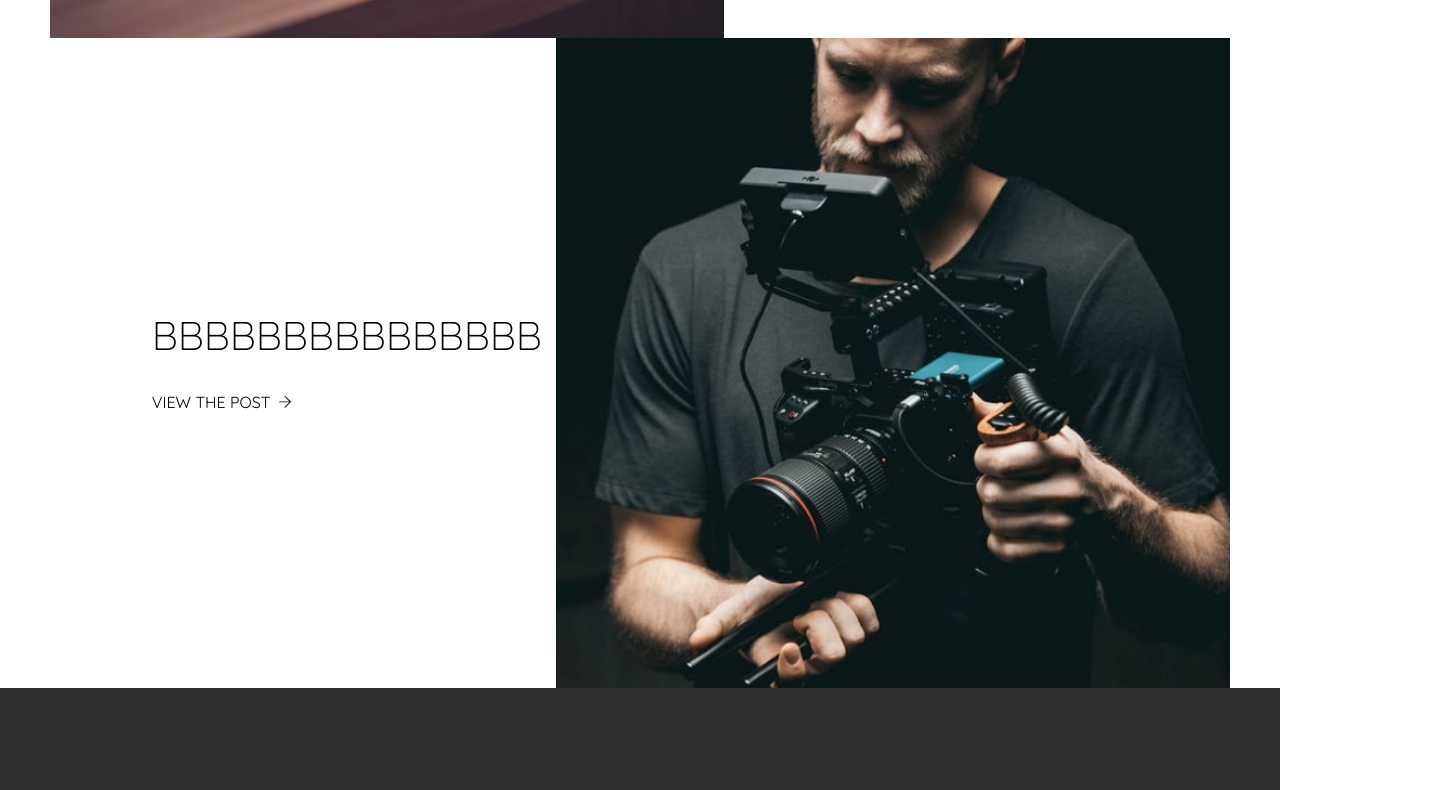
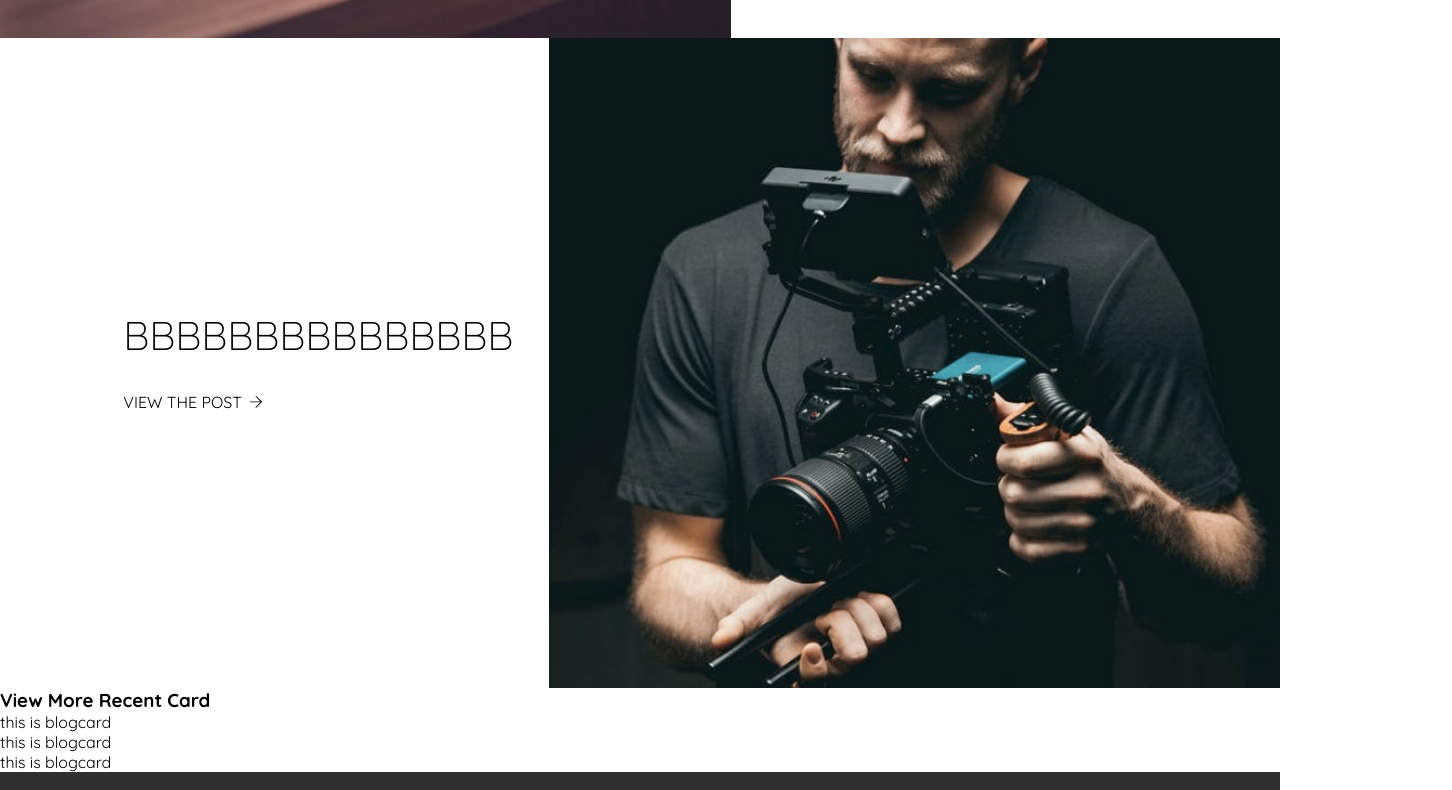
Before and after one commit to Neymar998/Test-Blog, a Vue app: page / in a window 1280 px wide. Shown: the part 1342-2132 px from the top of the page, 1452 px wide, since content can reach past the window. Built offline with nearby package versions, Linux system fonts and the light colour scheme.

Commit message:
2023.3.18 0:32

```diff
--- /dev/null
+++ b/src/components/Blogcard.vue
@@ -0,0 +1,11 @@
+<template>
+    <div>
+        this is blogcard
+    </div>
+</template>
+
+<script setup >
+
+</script>
+
+<style lang="scss"></style>
--- a/src/views/Home.vue
+++ b/src/views/Home.vue
@@ -1,12 +1,21 @@
 <template>
-    <div class="container">
+    <div class="home">
         <Blogpost :props="welcomScreen" />
         <Blogpost :props="prop" v-for="(prop, index) in sampleBlogPost" :key="index" />
+        <div class="blog-card-wrap">
+            <div class="container">
+                <h3>View More Recent Card</h3>
+                <div class="blog-card">
+                    <Blogcard v-for="(post, index) in sampleBlogCard" :key="index" />
+                </div>
+            </div>
+        </div>
     </div>
 </template>
 
 <script setup>
 import Blogpost from '../components/Blogpost.vue';
+import Blogcard from '../components/Blogcard.vue';
 import { reactive } from 'vue'
 let welcomScreen = reactive({
     title: 'Welcome!',
@@ -23,6 +32,11 @@ let sampleBlogPost = reactive([{
     blogHTML: 'bbbbbbbbbbbbbbb',
     blogCoverPhoto: 'designed-for-everyone'
 }])
+let sampleBlogCard = [
+    { blogTitle: "Blog Card #1", blogCoverPhoto: "stock-1", blogDate: "May,1,2023" },
+    { blogTitle: "Blog Card #2", blogCoverPhoto: "stock-2", blogDate: "May,2,2023" },
+    { blogTitle: "Blog Card #3", blogCoverPhoto: "stock-3", blogDate: "May,3,2023" }
+]
 </script>
 
 <style lang="scss" scoped></style>
```
Also changed, not shown: point.txt.
